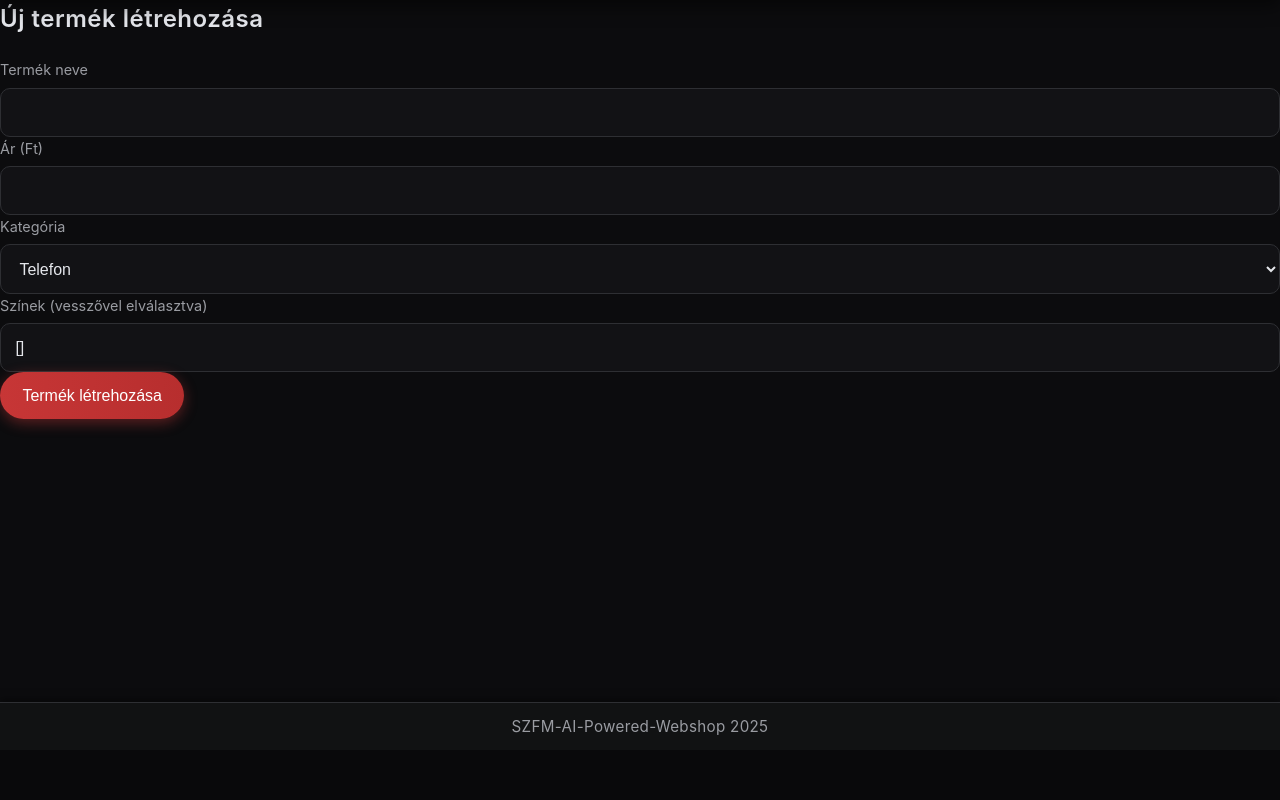
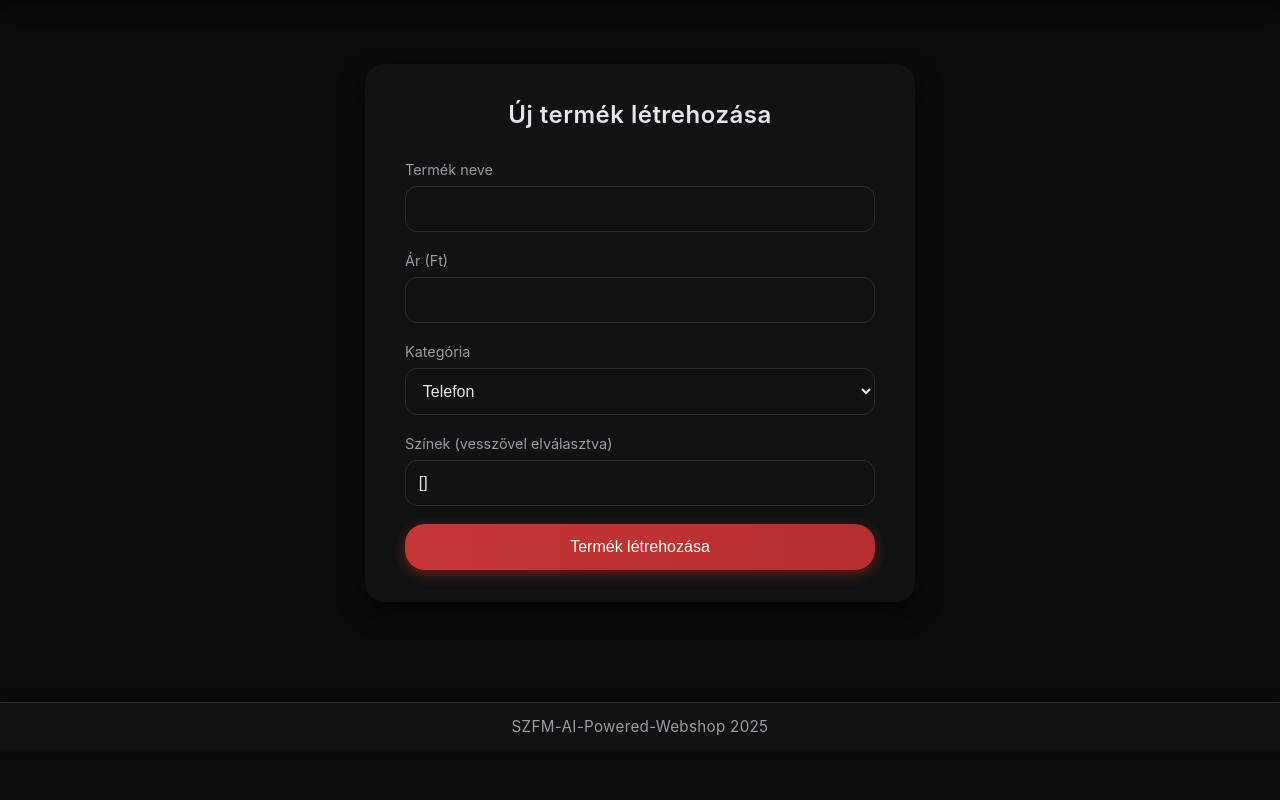
Before and after one commit to mzsl03/ai-powered-webshop, a Django app: page /add_product/ in a window 1280 px wide. Shown: the part 50-850 px from the top of the page. Before the commit the page ends 785 px from the top, so only its background shows below. Run offline with Django 5.2, Linux system fonts and the light colour scheme; the visitor is signed in with stand-in values (Sample User, id 1).

Commit message:
refactor: made the product and specs registery pages compatable with form styling

```diff
--- a/core_site/application/templates/add_product.html
+++ b/core_site/application/templates/add_product.html
@@ -2,23 +2,25 @@
 {% load static %}
 
 {% block extra_css %}
-    <link rel="stylesheet" href="{% static 'css/add_product.css' %}"/>
+    <link rel="stylesheet" href="{% static 'css/form.css' %}"/>
 {% endblock %}
 
 {% block main %}
 
     {% if messages %}
-  <div id="message-modal" style="display:block; position:fixed; top:20%; left:50%; transform:translateX(-50%); background:white; padding:20px; border:1px solid #ccc; z-index:1000;">
+        <div id="message-modal"
+             style="display:block; position:fixed; top:20%; left:50%; transform:translateX(-50%); background:white; padding:20px; border:1px solid #ccc; z-index:1000;">
             {% for message in messages %}
                 <p style="color: #000">{{ message }}</p>
             {% endfor %}
             <button onclick="document.getElementById('message-modal').style.display='none'">OK</button>
         </div>
     {% endif %}
-    <div class="prod-add-div">
-        <div class="prod-add-container">
-            <form method="POST">
-                <h2 class="prod-add-title-card">Új termék létrehozása</h2>
+    <div class="form-page">
+        <div class="form-div">
+            <div class="form-container">
+                <form method="POST" class="form-form">
+                    <h2 class="form-title-card">Új termék létrehozása</h2>
                     {% csrf_token %}
                     <div class="form-group">
                         <label for="{{ form.name.id_for_label }}">Termék neve</label>
@@ -41,4 +43,5 @@
                 </form>
             </div>
         </div>
+    </div>
 {% endblock %}
```
Also changed, not shown: core_site/application/templates/add_specs.html (+10 -7 lines). Lines whose indentation alone changed are shown as unchanged.
